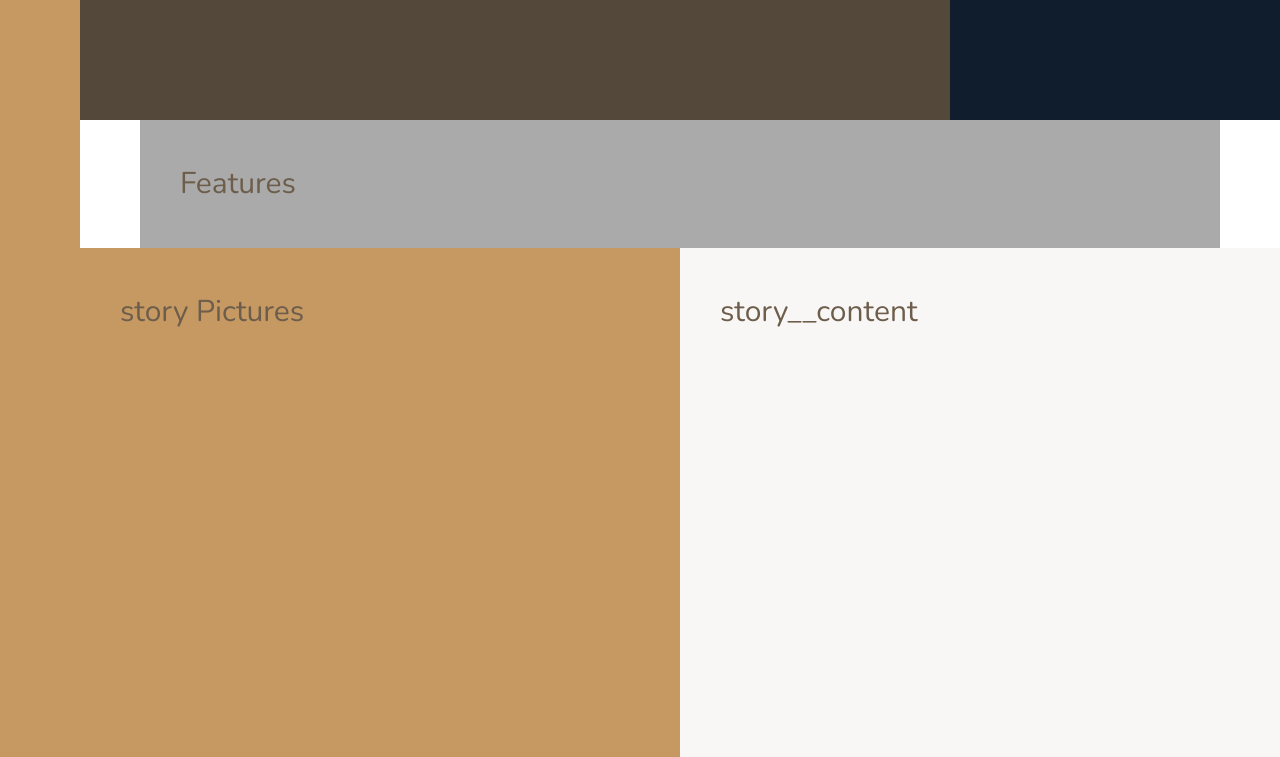
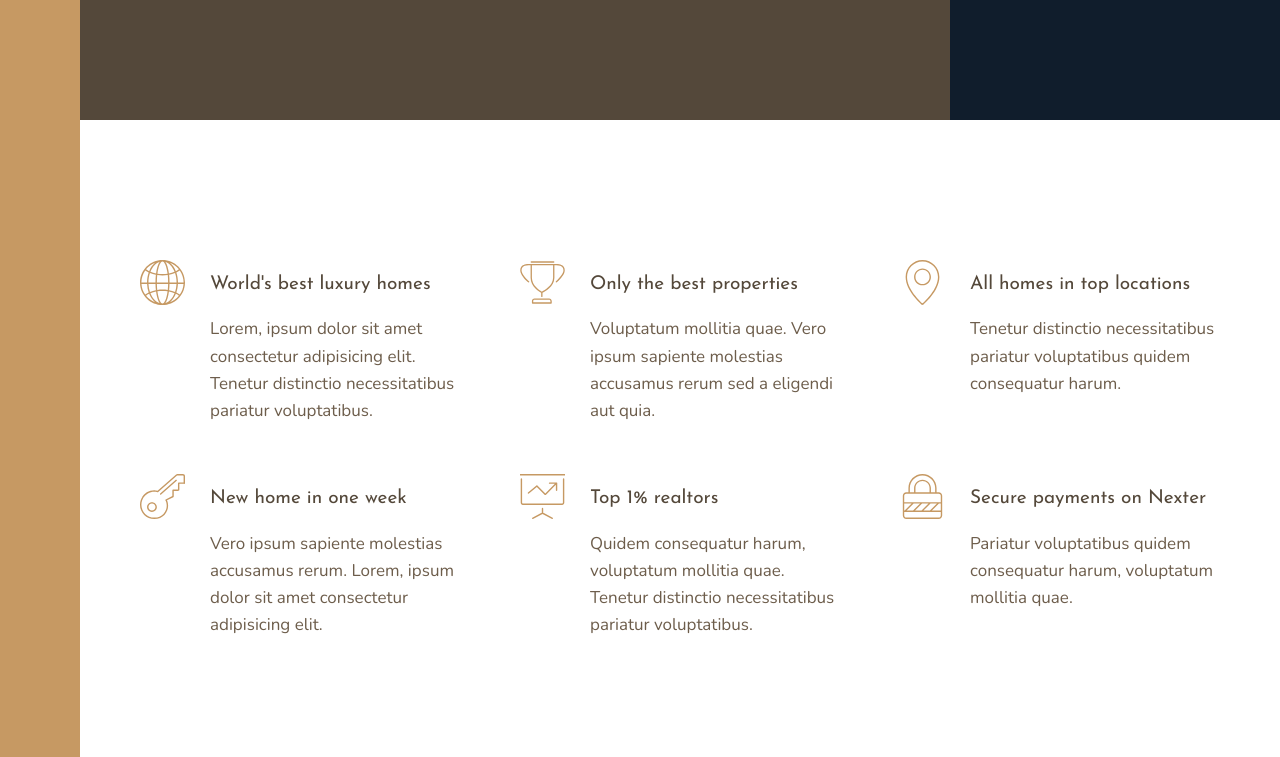
Before and after one commit to alinaaleks/nexter-project, a website: page index.html in a window 1280 px wide. Shown: the part 520-1277 px from the top of the page. Drawn offline with nearby package versions, Linux system fonts and the light colour scheme.

Commit message:
Build features section.

```diff
--- a/index.html
+++ b/index.html
@@ -25,7 +25,48 @@
         </div>
 
         <section class="features">
-            Features
+            <div class="feature">
+                <svg class="feature__icon">
+                    <use xlink:href="img/sprite.svg#icon-global"></use>
+                </svg>
+                <h4 class="heading-4 heading-4--dark">World's best luxury homes</h4>
+                <p class="feature__text">Lorem, ipsum dolor sit amet consectetur adipisicing elit. Tenetur distinctio necessitatibus pariatur voluptatibus.</p>
+            </div>
+            <div class="feature">
+                <svg class="feature__icon">
+                    <use xlink:href="img/sprite.svg#icon-trophy"></use>
+                </svg>
+                <h4 class="heading-4 heading-4--dark">Only the best properties</h4>
+                <p class="feature__text">Voluptatum mollitia quae. Vero ipsum sapiente molestias accusamus rerum sed a eligendi aut quia.</p>
+            </div>
+            <div class="feature">
+                <svg class="feature__icon">
+                    <use xlink:href="img/sprite.svg#icon-map-pin"></use>
+                </svg>
+                <h4 class="heading-4 heading-4--dark">All homes in top locations</h4>
+                <p class="feature__text">Tenetur distinctio necessitatibus pariatur voluptatibus quidem consequatur harum.</p>
+            </div>
+            <div class="feature">
+                <svg class="feature__icon">
+                    <use xlink:href="img/sprite.svg#icon-key"></use>
+                </svg>
+                <h4 class="heading-4 heading-4--dark">New home in one week</h4>
+                <p class="feature__text">Vero ipsum sapiente molestias accusamus rerum. Lorem, ipsum dolor sit amet consectetur adipisicing elit.</p>
+            </div>
+            <div class="feature">
+                <svg class="feature__icon">
+                    <use xlink:href="img/sprite.svg#icon-presentation"></use>
+                </svg>
+                <h4 class="heading-4 heading-4--dark">Top 1% realtors</h4>
+                <p class="feature__text">Quidem consequatur harum, voluptatum mollitia quae. Tenetur distinctio necessitatibus pariatur voluptatibus.</p>
+            </div>
+            <div class="feature">
+                <svg class="feature__icon">
+                    <use xlink:href="img/sprite.svg#icon-lock"></use>
+                </svg>
+                <h4 class="heading-4 heading-4--dark">Secure payments on Nexter</h4>
+                <p class="feature__text">Pariatur voluptatibus quidem consequatur harum, voluptatum mollitia quae.</p>
+            </div>
         </section>
 
         <div class="story__pictures">
--- a/sass/_base.scss
+++ b/sass/_base.scss
@@ -39,9 +39,4 @@ body {
   grid-template-rows: 80vh min-content 40vw repeat(3, min-content);
   //we have fixed first column for a sidebar, then 8columns for features section and 2 equal columns (which cannot be less than 6rem) on its sides for centering 8columns and also making more wide sections. In overall layout the focus mostly on columns, not the rows
   grid-template-columns: [sidebar-start] 8rem [sidebar-end full-start] minmax(6rem, 1fr) [center-start] repeat(8, [col-start] minmax(min-content, 14rem) [col-end]) [center-end] minmax(6rem, 1fr) [full-end];
-
-  & > * {
-    padding: 40px;
-    font-size: 3rem;
-  }
 }
--- a/sass/_features.scss
+++ b/sass/_features.scss
@@ -1,4 +1,30 @@
 .features {
   grid-column: center-start / center-end;
-  background-color: $color-grey-light-2;
+
+  display: grid;
+  //grid-template-columns: repeat(3, 1fr); autofit creates as many tracks as can fit in width that we define in minmax
+  grid-template-columns: repeat(auto-fit, minmax(25rem, 1fr));
+  align-items: start;
+  gap: 6rem;
+  margin: 15rem 0;
 }
+
+.feature {
+  display: grid;
+  grid-template-columns: min-content 1fr;
+  //row-gap: 1.5rem;
+  gap: 1.5rem 2.5rem;
+
+  &__icon {
+    // -1 at the end only works with explicit grid
+    grid-row: 1 / span 2;
+    transform: translateY(-1rem);
+    width: 4.5rem;
+    height: 4.5rem;
+    fill: $color-primary;
+  }
+
+  &__text {
+    font-size: 1.7rem;
+  }
+}
--- a/sass/_typography.scss
+++ b/sass/_typography.scss
@@ -0,0 +1,30 @@
+//mixins paste code from mixin to selectors. Here is the other way around. It is called placeholder and selectors are copied in the name here
+%heading {
+  font-family: $font-display;
+  font-weight: 400;
+}
+
+.heading-1 {
+  @extend %heading;
+}
+
+.heading-2 {
+  @extend %heading;
+}
+
+.heading-3 {
+  @extend %heading;
+}
+
+.heading-4 {
+  @extend %heading;
+  font-size: 1.9rem;
+
+  &--light {
+    color: $color-grey-light-1;
+  }
+
+  &--dark {
+    color: $color-grey-dark-1;
+  }
+}
```
Also changed, not shown: css/style.css.
